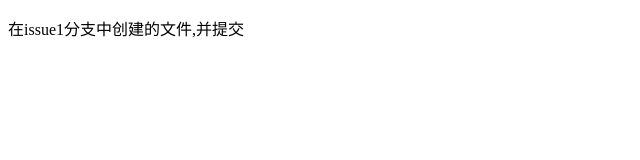
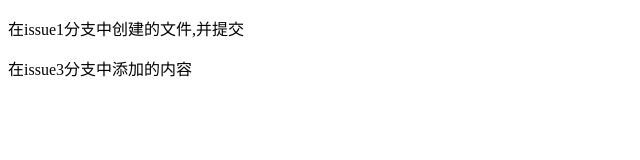
Before and after one commit to Hyson-wang/githubDemo, a plain HTML site: page inner_page1.html in a window 1280 px wide. Shown: the whole page, without its empty margins (0-640 px from the left). Drawn offline with Linux system fonts and the light colour scheme.

Commit message:
在issue3分支中的修改

```diff
--- a/inner_page1.html
+++ b/inner_page1.html
@@ -8,5 +8,6 @@
 </head>
 <body>
   <p>在issue1分支中创建的文件,并提交</p>
+  <p>在issue3分支中添加的内容</p>
 </body>
 </html>
```
